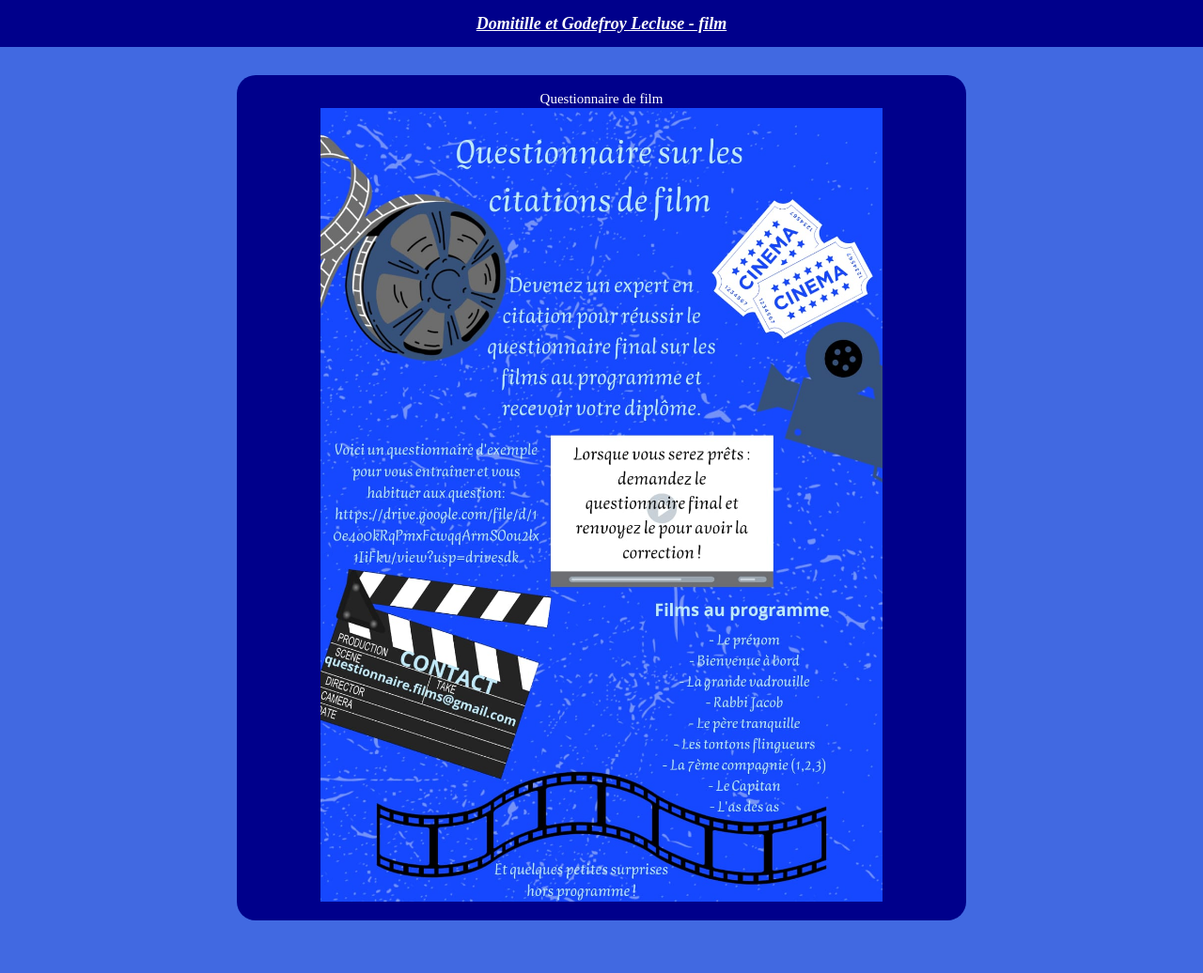
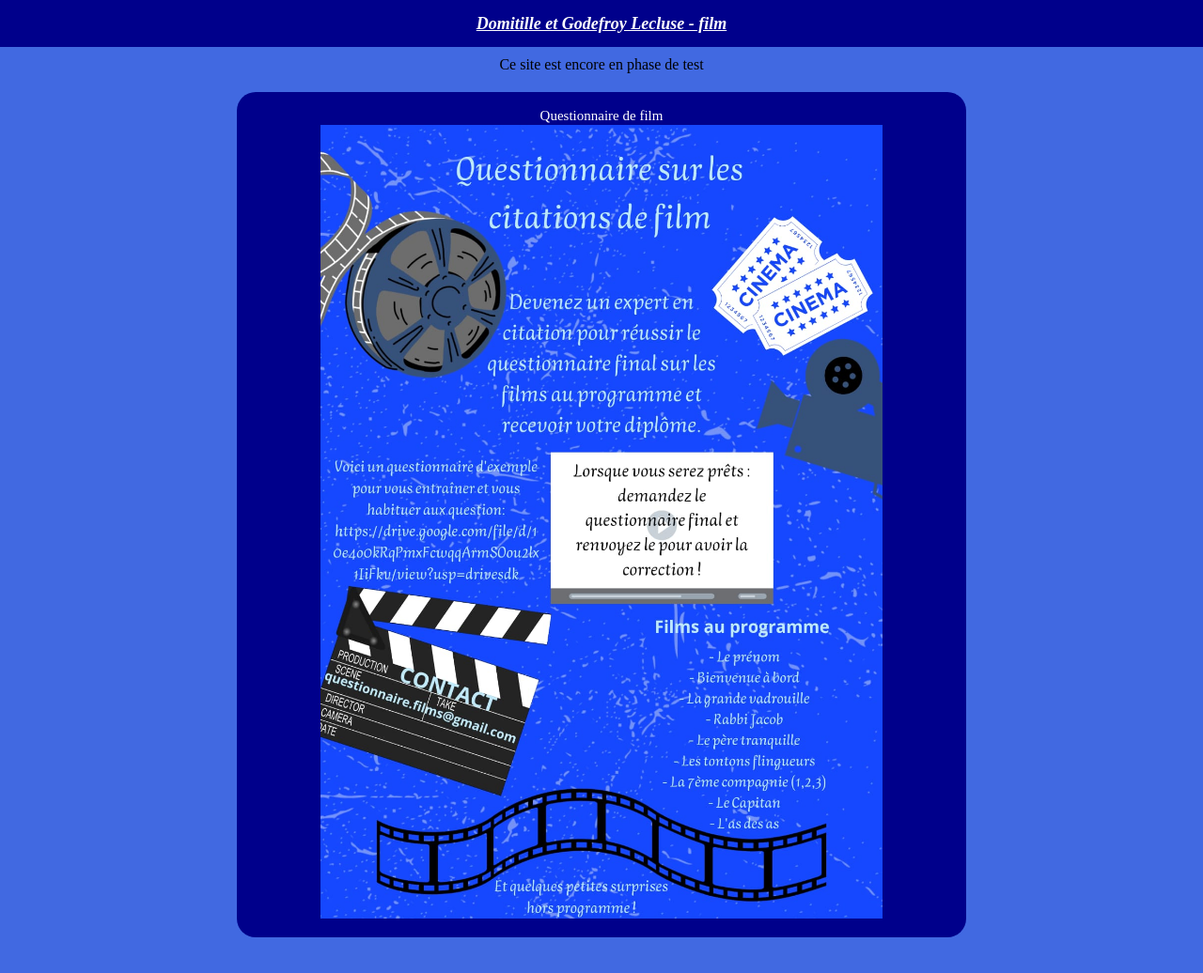
Before and after one commit to GodefroyL/questionnaire-film, a Jekyll site: the page built from index.html, in a window 1280 px wide and 1036 px high. Shown: the whole window at 94% size. Built offline with Jekyll 4.4.1, drawn with Linux system fonts in a browser that asks for light colours.

Commit message:
ajout message test

```diff
--- a/_layouts/base.html
+++ b/_layouts/base.html
@@ -11,6 +11,7 @@
         <a href="{{ site.url }}/index.html">Domitille et Godefroy Lecluse - film</a>
     </header>
     <body>
+        Ce site est encore en phase de test
         {{ content }}
     </body>
 
```
